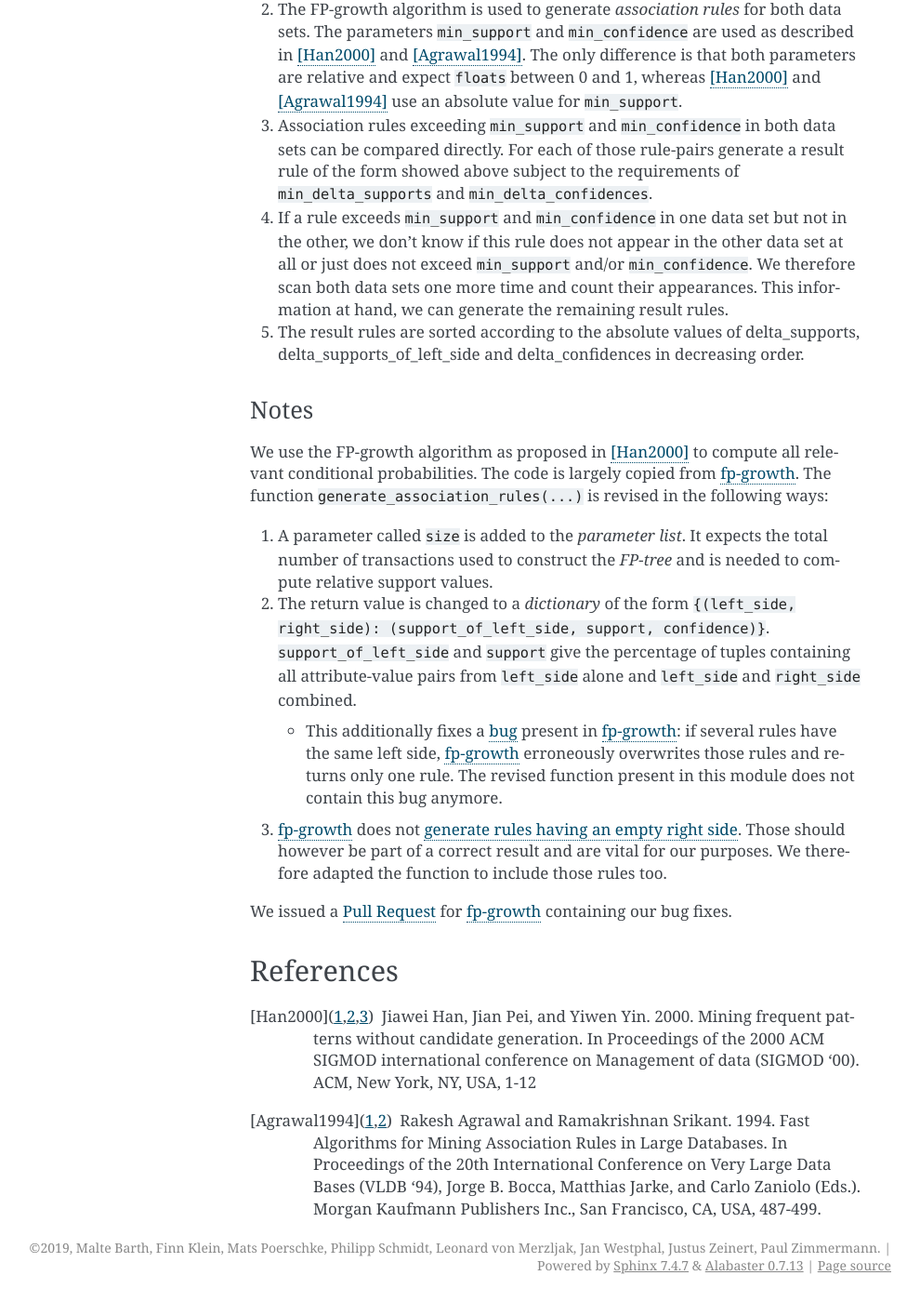
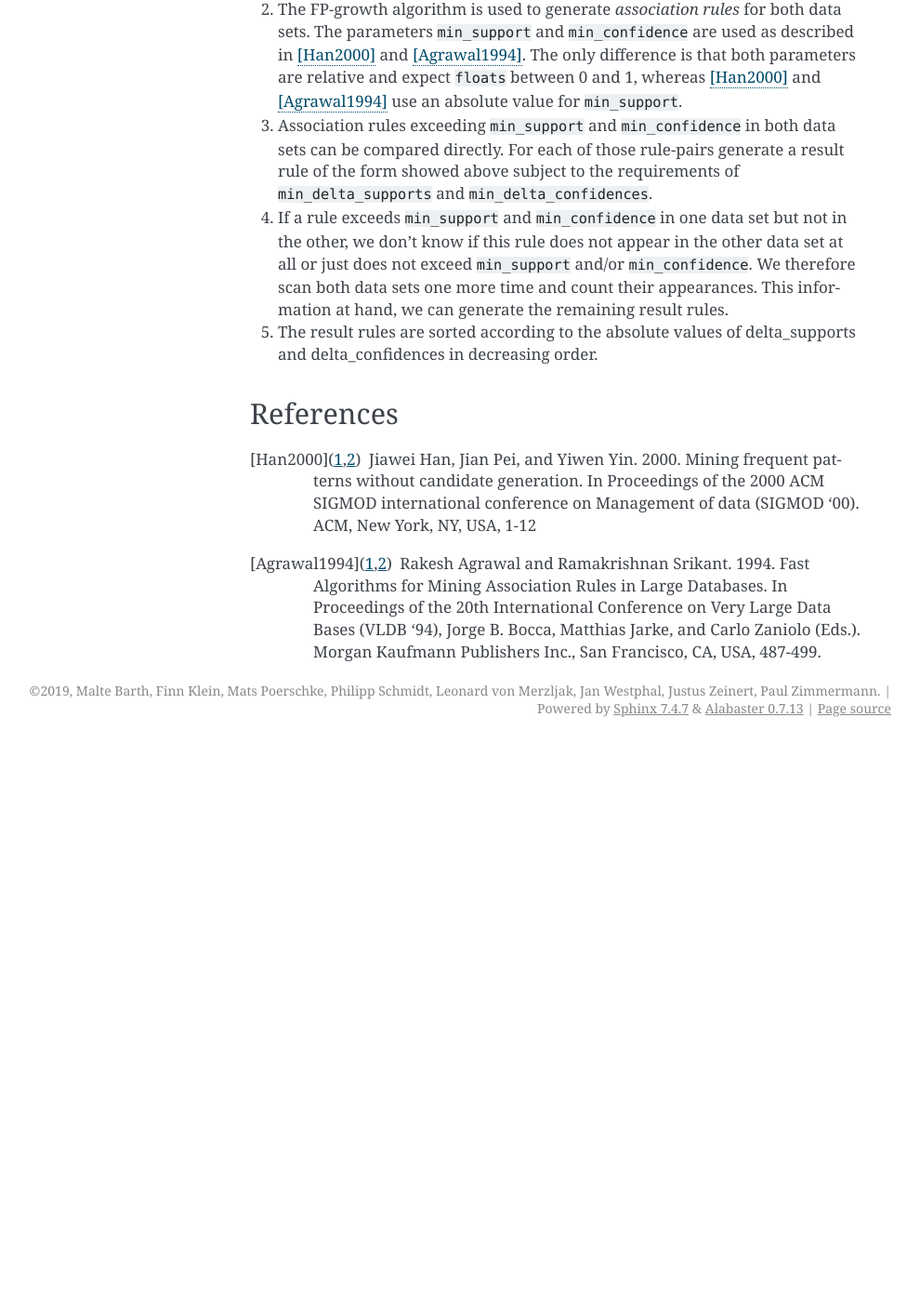
Before and after one commit to hpi-bp1819-naumann/shift-detector, a Sphinx documentation site: the page built from docs/source/checks/conditional_probabilities.rst, in a window 1280 px wide and 1400 px high, scrolled down 3153 px. Shown: the whole window at 93% size, without its empty margins (151-1141 px from the left). Built offline with Sphinx 7.4.7, drawn with Linux system fonts in a browser that asks for light colours; after the commit the page ends 3954 px from its top, so only the background shows below that; some of the changed text lies outside the part shown.

Commit message:
Improve documentation

```diff
--- a/docs/source/checks/conditional_probabilities.rst
+++ b/docs/source/checks/conditional_probabilities.rst
@@ -73,7 +73,7 @@
    are about black Nike shoes. This accounts to a difference of 23%.
 2. 3% of the tuples in ``data_set_1`` and 5% of the tuples in ``data_set_2``
    are about black Nike football shoes. This accounts to a difference of -2%.
-3. If a tuple is about black Nike shoes the **conditional probability** that
+3. If a tuple is about black Nike shoes the conditional probability that
    the category is football is 10% in ``data_set_1`` and 71% in ``data_set_2``.
    This accounts to a difference of -61%.
 
@@ -110,7 +112,7 @@
     ``confidence`` exceeds ``min_confidence`` in at least one of the two data sets.
 
     The lower you choose ``min_confidence`` the more rules are generated.
-    The default value is 0.15. This means that the **conditional probability**
+    The default value is 0.15. This means that the conditional probability
     of a right side given a left side has to be at least 15%.
 
 ``rule_limit``:
@@ -160,37 +162,8 @@
    ``min_confidence``. We therefore scan both data sets one
    more time and count their appearances. This information at hand, we can
    generate the remaining result rules.
-5. The result rules are sorted according to the absolute values of delta_supports,
-   delta_supports_of_left_side and delta_confidences in decreasing order.
-
-Notes
-+++++
-
-We use the FP-growth algorithm as proposed in [Han2000]_ to compute all relevant
-conditional probabilities. The code is largely copied from fp-growth_.
-The function ``generate_association_rules(...)`` is revised in the following ways:
-
-1. A parameter called ``size`` is added to the *parameter list*.
-   It expects the total number of transactions used to construct the *FP-tree* and
-   is needed to compute relative support values.
-2. The return value is changed to a *dictionary* of the form
-   ``{(left_side, right_side): (support_of_left_side, support, confidence)}``.
-   ``support_of_left_side`` and ``support`` give the
-   percentage of tuples containing all attribute-value pairs from ``left_side``
-   alone and ``left_side`` and ``right_side`` combined.
-
-   * This additionally fixes a `bug
-     <https://github.com/evandempsey/fp-growth/issues/11>`_ present in fp-growth_:
-     if several rules have the same left side, fp-growth_ erroneously overwrites
-     those rules and returns only one rule. The revised function present in this
-     module does not contain this bug anymore.
-3. fp-growth_ does not `generate rules having an empty right side
-   <https://github.com/evandempsey/fp-growth/issues/6>`_. Those should
-   however be part of a correct result and are vital for our purposes. We therefore
-   adapted the function to include those rules too.
-
-We issued a `Pull Request <https://github.com/evandempsey/fp-growth/pull/17>`_
-for fp-growth_ containing our bug fixes.
+5. The result rules are sorted according to the absolute values of delta_supports
+   and delta_confidences in decreasing order.
 
 References
 ----------
@@ -203,4 +176,3 @@
    International Conference on Very Large Data Bases (VLDB '94), Jorge B. Bocca,
    Matthias Jarke, and Carlo Zaniolo (Eds.). Morgan Kaufmann Publishers Inc., San
    Francisco, CA, USA, 487-499.
-.. _fp-growth: https://github.com/evandempsey/fp-growth
```
Also changed, not shown: other parts of docs/source/checks/conditional_probabilities.rst (+4 -2 lines), 1 other file.
